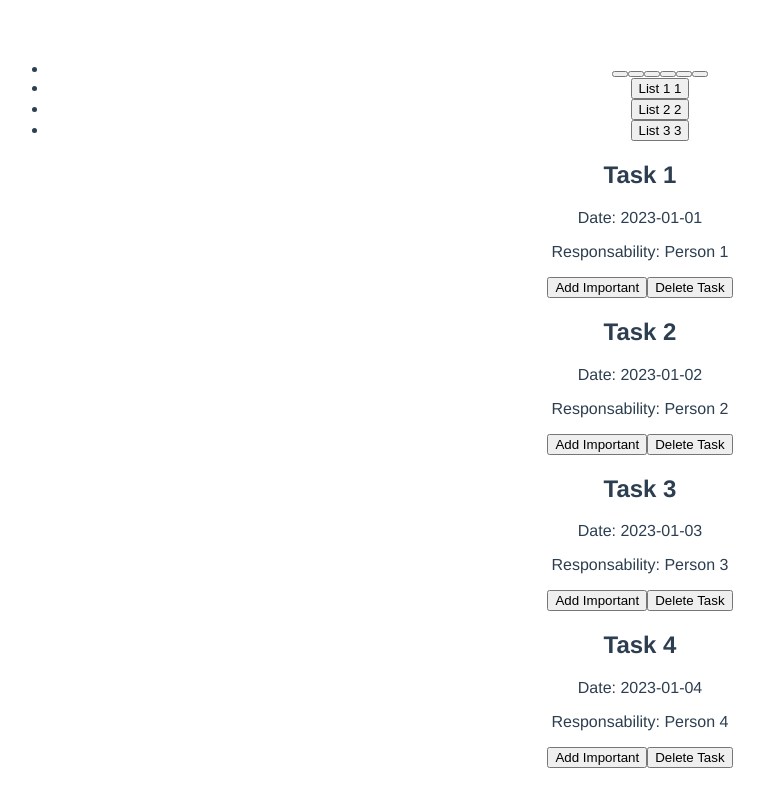
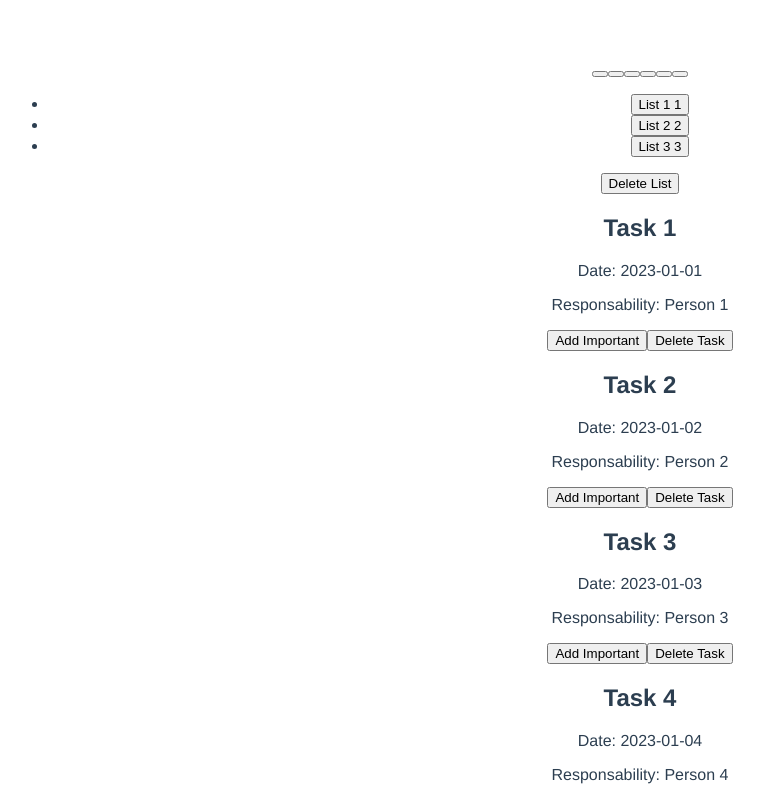
Before and after one commit to JulianaVanier/582-app-to-do-list-vue, a Vue app: page / in a window 1280 px wide. Shown: the top 790 px of the page, without its empty margins (0-764 px from the left). Built offline with nearby package versions, Linux system fonts and the light colour scheme.

Commit message:
Moved ListOfTasks & btn Important to App

```diff
--- a/src/App.vue
+++ b/src/App.vue
@@ -1,16 +1,30 @@
 <template>
-  <CategoriesLists
+  <button v-for="task in tasks" :key="task.id">
+    {{ task.labelImportant === true ? "Important" : "" }}
+  </button>
+
+  <CategoriesLists :lists="lists"></CategoriesLists>
+
+  <!-- <CategoriesLists
     :lists="lists"
     :tasks="tasks"
     @tasksOfList="tasksOfList"
     @deleteList="deleteList"
     @addLabelImportant="addLabelImportant"
     @deleteThisTask="deleteThisTask"
-  ></CategoriesLists>
+  ></CategoriesLists> -->
+
+  <ListOfTasks
+    :tasks="tasks"
+    @deleteList="deleteList"
+    @addLabelImportant="addLabelImportant"
+    @deleteThisTask="deleteThisTask"
+  ></ListOfTasks>
 </template>
 
 <script>
 import CategoriesLists from "./components/CategoriesLists.vue";
+import ListOfTasks from "./components/ListOfTasks.vue";
 
 export default {
   name: "App",
@@ -90,6 +104,7 @@ export default {
   },
   components: {
     CategoriesLists,
+    ListOfTasks,
   },
   methods: {
     addLabelImportant(id) {
@@ -120,11 +135,9 @@ export default {
       }
     },
     tasksOfList(id) {
-      console.log("showTasksOfList");
-      console.log(id);
       for (let i = 0; i < this.tasks.length; i++) {
         if (this.tasks[i].listId === id) {
-          // console.log(this.tasks[i].listId);
+          console.log(this.tasks[i].listId);
         }
       }
     },
--- a/src/components/CategoriesLists.vue
+++ b/src/components/CategoriesLists.vue
@@ -1,11 +1,6 @@
 <template>
   <div>
     <ul>
-      <li>
-        <button v-for="task in tasks" :key="task.id">
-          {{ task.labelImportant === true ? "Important" : "" }}
-        </button>
-      </li>
       <li v-for="list in lists" :key="list.id">
         <button data testid="buttonList" @click="showTasksOfList(list.id)">
           {{ list.name }}
@@ -13,19 +8,19 @@
         </button>
       </li>
     </ul>
-    <ListOfTasks
+    <!-- <ListOfTasks
       :tasks="tasks"
       @deleteList="deleteList"
       @addLabelImportant="addLabelImportant"
       @deleteThisTask="deleteThisTask"
-    ></ListOfTasks>
+    ></ListOfTasks> -->
   </div>
 
   <button data testid="deleteList" @click="deleteList">Delete List</button>
 </template>
 
 <script>
-import ListOfTasks from "./ListOfTasks.vue";
+// import ListOfTasks from "./ListOfTasks.vue";
 
 export default {
   name: "CategoriesLists",
@@ -41,7 +36,7 @@ export default {
   },
 
   components: {
-    ListOfTasks,
+    // ListOfTasks,
   },
   methods: {
     addLabelImportant(id) {
```
